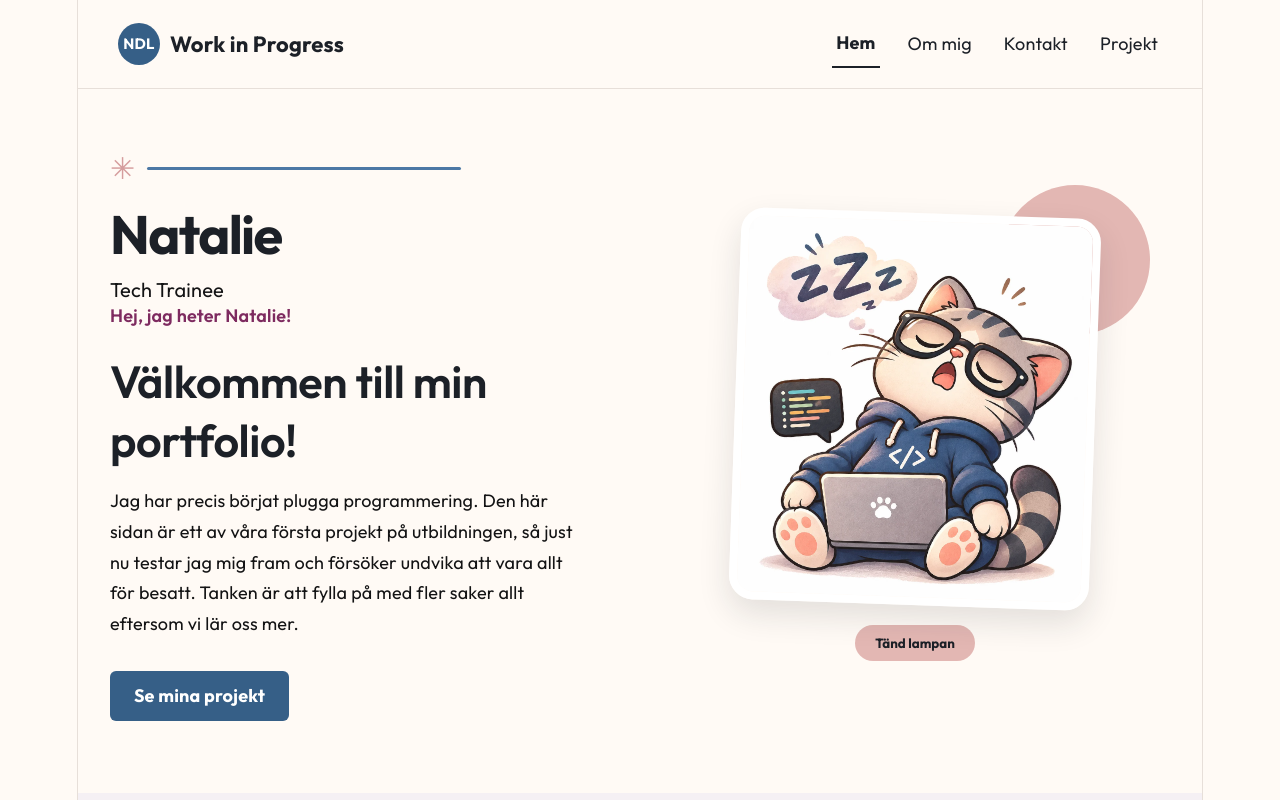
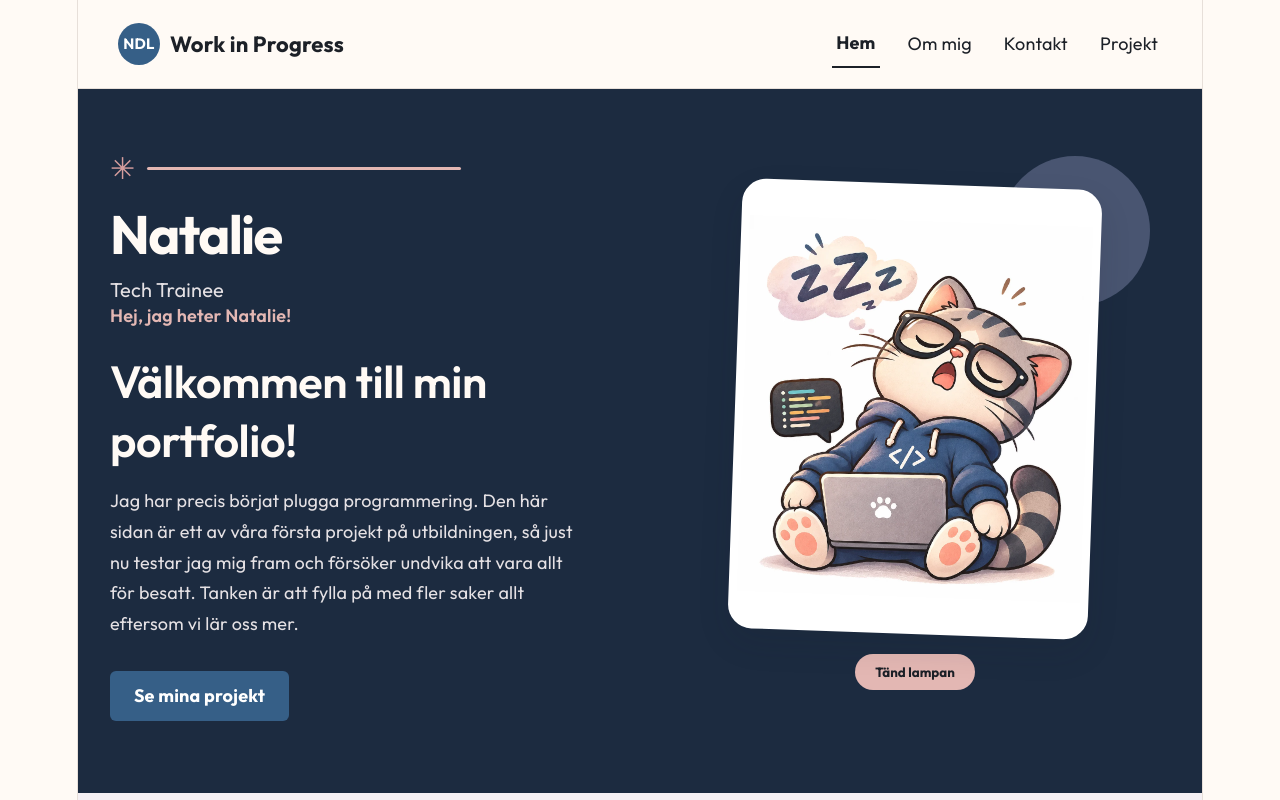
Before and after one commit to nataliedeleeuw/min-sida-experiment, a React (Vite) app: page / in a window 1280 px wide. Both pictures are taken after a click on the button "Släck lampan". Shown: the top 800 px of the page. Built offline with nearby package versions, Linux system fonts and the light colour scheme; no server answers.

Commit message:
https://github.com/nataliedeleeuw/min-sida-experiment

```diff
--- a/src/components/Hero.css
+++ b/src/components/Hero.css
@@ -28,26 +28,53 @@
     font-size: 18px;
     line-height: 1.7;
 }
-.hero img {
+
+.hero-illustration {
+  position: relative;
+  z-index: 1;
+
   width: 100%;
   max-width: 360px;
-    height: auto;
-    display: block;
-    position: relative;
-    z-index: 1;
+  aspect-ratio: 4 / 5;
+
   border: 8px solid white;
   border-radius: 24px;
+  box-sizing: border-box;
+
+  background-color: white;
+  overflow: hidden;
+
   box-shadow: 0 14px 32px rgba(28, 32, 39, 0.12);
+
   transform: rotate(2deg);
   transition: transform 0.3s ease, box-shadow 0.3s ease;
-    box-sizing: border-box;
 }
+
+.hero-cat {
+  position: absolute;
+  inset: 0;
+
+  width: 100%;
+  height: 100%;
+  object-fit: contain;
+
+  display: block;
+  opacity: 0;
+
+  transition: opacity 0.6s ease;
+}
+
+.hero-cat.synlig {
+  opacity: 1;
+}
+
 @media (hover: hover) {
-  .hero img:hover {
+  .hero-illustration:hover {
     transform: rotate(0deg) translateY(-6px);
     box-shadow: 0 20px 36px rgba(28, 32, 39, 0.17);
   }
 }
+
 .hero-accent {
   display: flex;
   align-items: center;
@@ -132,3 +159,43 @@
 .hero-ljusknapp:hover {
   background-color: #D59D9D;
 }
+/* Mjuk övergång mellan dag och natt */
+
+.hero {
+  transition: background-color 0.6s ease, color 0.6s ease;
+}
+
+/* Nattläge */
+
+.hero.hero-natt {
+  background-color: #1C2B40;
+  color: #FFFAF5;
+}
+
+/* Texten blir ljus */
+
+.hero-natt .header h1,
+.hero.hero-natt h2 {
+  color: #FFFAF5;
+}
+
+.hero-natt .header p,
+.hero-natt .hero-text {
+  color: #E5E1E4;
+}
+
+/* Den lilla hälsningen */
+
+.hero-natt .hero-intro {
+  color: #E3B7B3;
+}
+
+/* Dekorationerna får nattfärger */
+
+.hero-natt .hero-line {
+  background-color: #E3B7B3;
+}
+
+.hero-natt .hero-image::before {
+  background-color: #495571;
+}
--- a/src/components/Hero.jsx
+++ b/src/components/Hero.jsx
@@ -7,7 +7,7 @@ import { halsning } from "../utils/text";
 
 function Hero({ namn, titel, stad, ljusPa, vaxlaLjus }) {
   return (
-    <section className="hero">
+    <section className={ljusPa ? "hero" : "hero hero-natt"}>
 <div className="hero-content">
   <div className="hero-accent" aria-hidden="true">
   <span className="hero-sparkle">✳</span>
@@ -31,15 +31,27 @@ function Hero({ namn, titel, stad, ljusPa, vaxlaLjus }) {
             </Link>
         </div>
 <div className="hero-image">
-  <img
-    src={ljusPa ? HeroImage : HeroSleep}
-    alt={ljusPa ? "Katten programmerar" : "Katten sover"}
-  />
+  <div className="hero-illustration">
+    <img
+      src={HeroImage}
+      className={ljusPa ? "hero-cat synlig" : "hero-cat"}
+      alt="Katten programmerar"
+      aria-hidden={!ljusPa}
+    />
+
+    <img
+      src={HeroSleep}
+      className={!ljusPa ? "hero-cat synlig" : "hero-cat"}
+      alt="Katten sover"
+      aria-hidden={ljusPa}
+    />
+  </div>
 
   <button
     type="button"
     className="hero-ljusknapp"
     onClick={vaxlaLjus}
+    aria-pressed={!ljusPa}
   >
     {ljusPa ? "Släck lampan" : "Tänd lampan"}
   </button>
```
Lines whose indentation alone changed are shown as unchanged.
